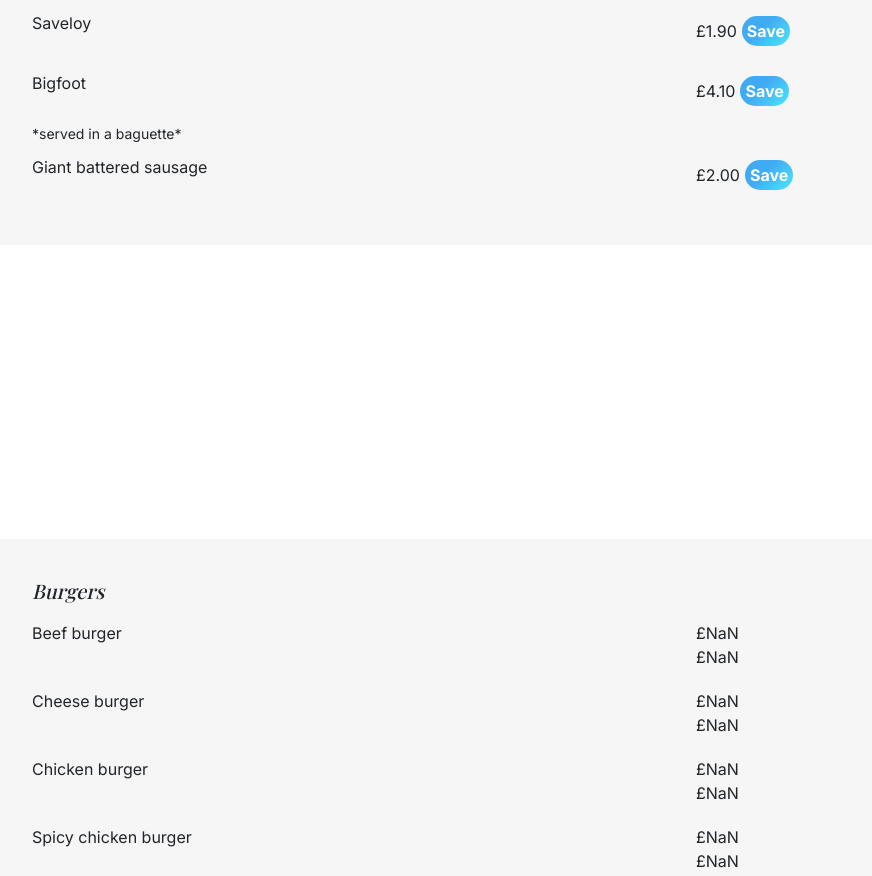
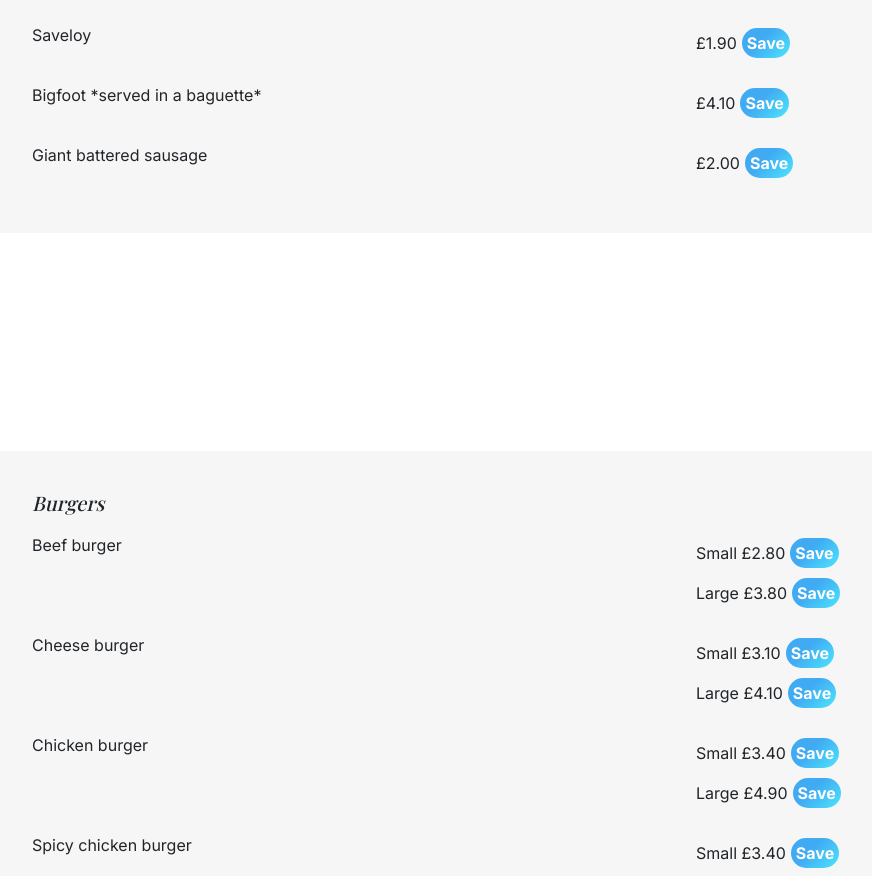
Before and after one commit to EvaSuper0115/fish-n-chips, a React (Create React App) app: page / in a window 1280 px wide. Shown: the part 6091-6967 px from the top of the page, without its empty margins (58-930 px from the left). Built offline with nearby package versions, Linux system fonts and the light colour scheme; a web font is replaced by a local one.

Commit message:
made menu burger to variables

```diff
--- a/src/MenuBurger.js
+++ b/src/MenuBurger.js
@@ -1,6 +1,27 @@
 import React from "react";
 import MenuItemGrid from "./MenuItemGrid";
 export default function MenuBurger(props) {
+  const beefBurgerPrice = [
+    { size: "Small", price: 2.8 },
+    { size: "Large", price: 3.8 },
+  ];
+  const cheeseBurgerPrice = [
+    { size: "Small", price: 3.1 },
+    { size: "Large", price: 4.1 },
+  ];
+  const chickenBurgerPrice = [
+    { size: "Small", price: 3.4 },
+    { size: "Large", price: 4.9 },
+  ];
+  const spicyChickenBurgerPrice = [
+    { size: "Small", price: 3.4 },
+    { size: "Large", price: 4.9 },
+  ];
+  const veggieBurgerPrice = [
+    { size: "Small", price: 3 },
+    { size: "Large", price: 4 },
+  ];
+  const extraCheesePineapplePrice = [{ price: 0.3 }];
   return (
     <div className="MenuBurger" id={props.menuDetails.menuHref}>
       <div className="section-padding">
@@ -9,22 +30,34 @@ export default function MenuBurger(props) {
 
           <MenuItemGrid
             food="Beef burger"
-            price={["Small £2.80", "Large £3.80"]}
+            price={beefBurgerPrice}
+            button={props.button}
           />
           <MenuItemGrid
             food="Cheese burger"
-            price={["Small £3.10", "Large £4.10"]}
+            price={cheeseBurgerPrice}
+            button={props.button}
           />
           <MenuItemGrid
             food="Chicken burger"
-            price={["Small £3.40", "Large £4.90"]}
+            price={chickenBurgerPrice}
+            button={props.button}
           />
           <MenuItemGrid
             food="Spicy chicken burger"
-            price={["Small £3.40", "Large £4.90"]}
+            price={spicyChickenBurgerPrice}
+            button={props.button}
           />
-          <MenuItemGrid food="Veggie burger" price={["Small £3", "Large £4"]} />
-          <MenuItemGrid food="Extra cheese or pineapple" price={["£0.30"]} />
+          <MenuItemGrid
+            food="Veggie burger"
+            price={veggieBurgerPrice}
+            button={props.button}
+          />
+          <MenuItemGrid
+            food="Extra cheese or pineapple"
+            price={extraCheesePineapplePrice}
+            button={props.button}
+          />
         </div>
       </div>
     </div>
--- a/src/MenuFish.js
+++ b/src/MenuFish.js
@@ -8,6 +8,7 @@ export default function MenuFish(props) {
   ];
   const haddockPrices = [{ price: 7.5 }];
   const plaicePrices = [{ price: 7.5 }];
+  const InBreadcrumbsPrices = [{ price: 0.3 }];
   const fishcakePrices = [{ price: 1.3 }];
   const scampiPrices = [{ price: 4.8 }];
   const codRoePrices = [{ price: 2 }];
@@ -27,7 +28,12 @@ export default function MenuFish(props) {
             price={plaicePrices}
             button={props.button}
           />
-          <small>*in breadcrumbs add 30p*</small>
+          <MenuItemGrid
+            food="*in breadcrumbs*"
+            price={InBreadcrumbsPrices}
+            button={props.button}
+          />
+
           <MenuItemGrid
             food="Fishcake"
             price={fishcakePrices}
--- a/src/MenuSausage.js
+++ b/src/MenuSausage.js
@@ -33,11 +33,11 @@ export default function MenuSausage(props) {
             button={props.button}
           />
           <MenuItemGrid
-            food="Bigfoot"
+            food="Bigfoot  *served in a baguette*"
             price={bigfootPrice}
             button={props.button}
           />
-          <small>*served in a baguette*</small>
+
           <MenuItemGrid
             food="Giant battered sausage"
             price={giantBatteredSausagePrice}
```
